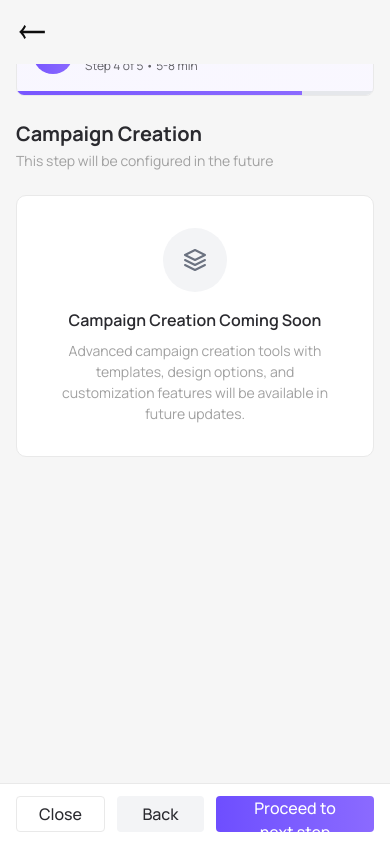
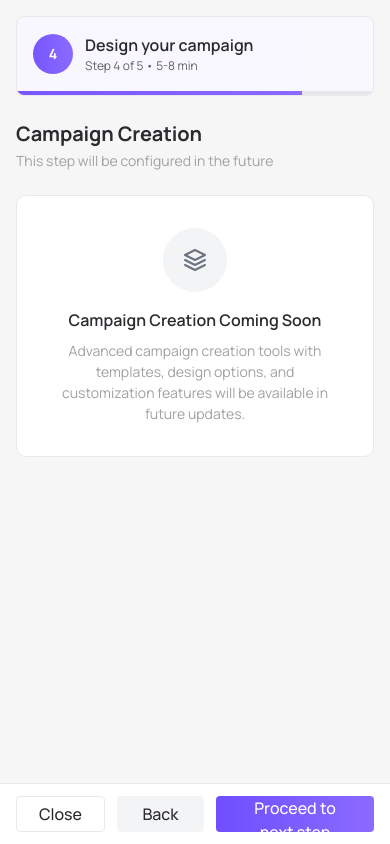
Before and after one commit to tabapp-club/tab, a Next.js app: page /new-campaign/create in a window 390 px wide. Built offline with nearby package versions, Linux system fonts and the light colour scheme.

Commit message:
Remove back button from mobile view in campaign pages
- Removed CampaignHeader component from all campaign flow pages
- Removed imports of CampaignHeader from audience, create, schedule, and platform-budget pages
- Mobile users will no longer see back button in campaign flow

```diff
--- a/src/app/new-campaign/audience/AudienceContent.tsx
+++ b/src/app/new-campaign/audience/AudienceContent.tsx
@@ -5,7 +5,6 @@ import { useRouter, useSearchParams } from 'next/navigation';
 import { useSidebar } from "@/components/SidebarContext";
 import { CampaignStepper } from "@/components/campaign/CampaignStepper";
 import { CampaignFooter } from "@/components/campaign/CampaignFooter";
-import { CampaignHeader } from "@/components/campaign/CampaignHeader";
 import { useAuth } from "@/contexts/AuthContext";
 import { useCampaign } from "@/contexts/CampaignContext";
 import CustomCheckbox from "@/components/ui/CustomCheckbox";
@@ -255,7 +254,6 @@ export function AudienceContent() {
     <main className={`flex-1 transition-sidebar ${
       actualIsCollapsed ? 'main-content sidebar-collapsed' : 'main-content'
     }`}>
-      <CampaignHeader onBack={handleClose} />
 
       <div className="w-full max-w-full px-4 py-4 lg:px-8 lg:py-8 overflow-x-hidden min-h-screen pb-32 bg-[#f6f6f6]">
         <CampaignStepper currentStep={2} />
--- a/src/app/new-campaign/create/CreateCampaignContent.tsx
+++ b/src/app/new-campaign/create/CreateCampaignContent.tsx
@@ -5,7 +5,6 @@ import { useRouter, useSearchParams } from 'next/navigation';
 import { useSidebar } from "@/components/SidebarContext";
 import { CampaignStepper } from "@/components/campaign/CampaignStepper";
 import { CampaignFooter } from "@/components/campaign/CampaignFooter";
-import { CampaignHeader } from "@/components/campaign/CampaignHeader";
 
 
 
@@ -148,7 +147,6 @@ export function CreateCampaignContent() {
       <main className={`flex-1 transition-sidebar h-full ${
       actualIsCollapsed ? 'main-content sidebar-collapsed' : 'main-content'
     }`}>
-      <CampaignHeader onBack={() => router.push('/campaigns')} />
 
       <div className="w-full max-w-full overflow-x-hidden h-full flex flex-col">
         <CampaignFooter
--- a/src/app/new-campaign/platform-budget/PlatformBudgetContent.tsx
+++ b/src/app/new-campaign/platform-budget/PlatformBudgetContent.tsx
@@ -5,7 +5,6 @@ import { useRouter, useSearchParams } from 'next/navigation';
 import { useSidebar } from "@/components/SidebarContext";
 import { CampaignStepper } from "@/components/campaign/CampaignStepper";
 import { CampaignFooter } from "@/components/campaign/CampaignFooter";
-import { CampaignHeader } from "@/components/campaign/CampaignHeader";
 import { useCampaign, BudgetAllocation } from "@/contexts/CampaignContext";
 
 import CustomCheckbox from "@/components/ui/CustomCheckbox";
@@ -659,7 +658,6 @@ export function PlatformBudgetContent() {
     <main className={`flex-1 transition-sidebar ${
       actualIsCollapsed ? 'main-content sidebar-collapsed' : 'main-content'
     }`}>
-      <CampaignHeader onBack={() => router.push('/campaigns')} />
 
       <div className="w-full max-w-full px-4 py-4 lg:px-8 lg:py-8 overflow-x-hidden min-h-screen pb-32 bg-[#f6f6f6]">
         <CampaignStepper currentStep={3} />
--- a/src/app/new-campaign/schedule/ScheduleContent.tsx
+++ b/src/app/new-campaign/schedule/ScheduleContent.tsx
@@ -6,7 +6,6 @@ import { useSidebar } from "@/components/SidebarContext";
 import { usePopup } from "@/contexts/PopupContext";
 import { CampaignStepper } from "@/components/campaign/CampaignStepper";
 import { CampaignFooter } from "@/components/campaign/CampaignFooter";
-import { CampaignHeader } from "@/components/campaign/CampaignHeader";
 import { DashboardDatePicker } from "@/components/ui/DashboardDatePicker";
 import { DashboardTimePicker } from "@/components/ui/DashboardTimePicker";
 
@@ -133,7 +132,6 @@ export function ScheduleContent() {
     <main className={`flex-1 transition-sidebar ${
       actualIsCollapsed ? 'main-content sidebar-collapsed' : 'main-content'
     }`}>
-      <CampaignHeader onBack={() => router.push('/campaigns')} />
 
       <div className="w-full max-w-full px-3 py-4 sm:px-4 sm:py-5 lg:px-8 lg:py-8 overflow-x-hidden min-h-screen pb-32 bg-[#f6f6f6]">
 
@@ -452,11 +450,11 @@ export function ScheduleContent() {
           onClose={() => router.push('/campaigns', { scroll: false })}
           onNext={handlePublishCampaign}
           onPrevious={() => {
-            // Preserve query parameters when going back
-            const searchParams = new URLSearchParams(window.location.search);
-            const campaignType = searchParams.get('type') || 'advertise';
-            router.push(`/new-campaign/create?type=${campaignType}`, { scroll: false });
-          }}
+                  // Preserve query parameters when going back
+                  const searchParams = new URLSearchParams(window.location.search);
+                  const campaignType = searchParams.get('type') || 'advertise';
+                  router.push(`/new-campaign/create?type=${campaignType}`, { scroll: false });
+                }}
           nextLabel={isPublishing ? "Publishing..." : isPublished ? "Published!" : "Publish"}
           nextDisabled={isPublishing || isPublished}
           showPrevious={true}
```
